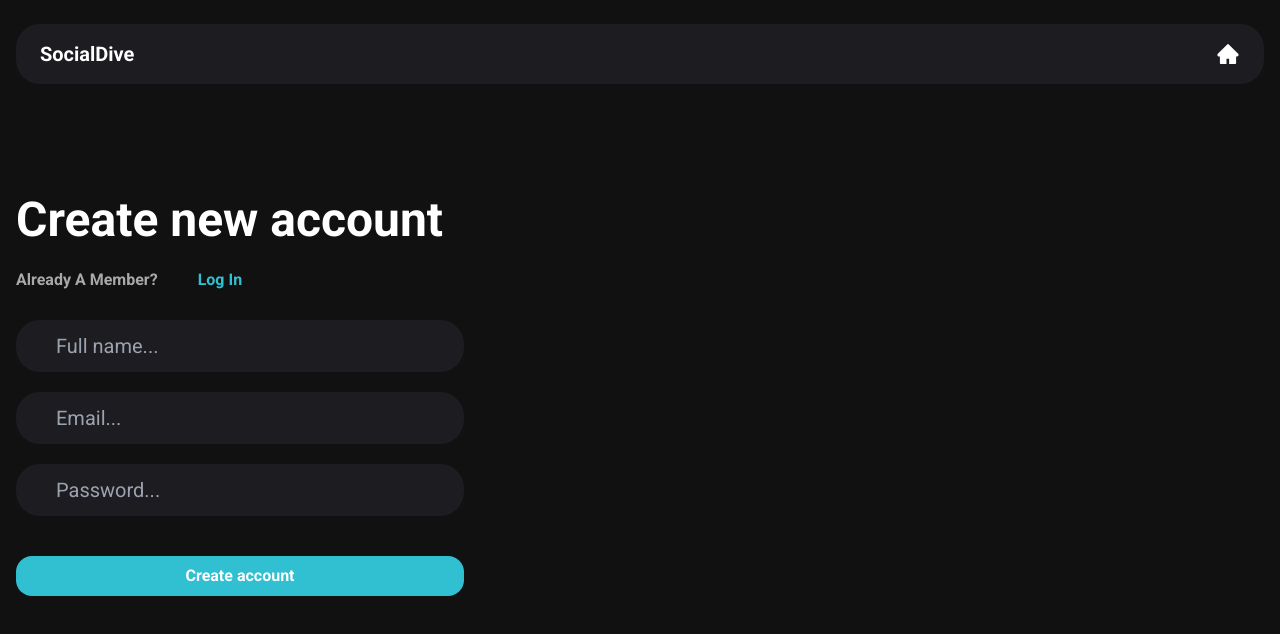
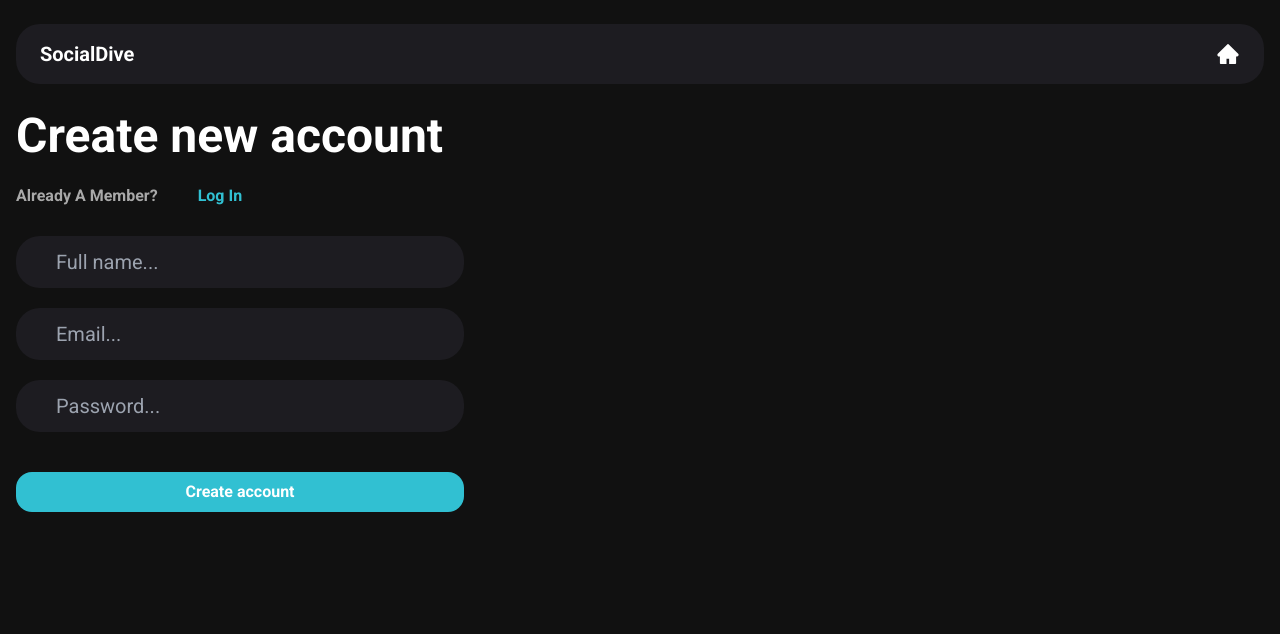
Before and after one commit to dumimerlusca/social-dive, a React (Create React App) app in the folder client/: page /register in a window 1280 px wide. Shown: the top 634 px of the page. Built offline with nearby package versions, Linux system fonts and the light colour scheme.

Commit message:
Added fixed position to the header

```diff
--- a/client/src/components/layout/Header.tsx
+++ b/client/src/components/layout/Header.tsx
@@ -11,12 +11,14 @@ const Header = () => {
   const isLoggedIn = useSelector(isLoggedInSelector);
 
   return (
-    <div className='container m-auto py-4 px-6 bg-primary rounded-3xl my-6'>
-      <div className='flex justify-between items-center gap-3'>
-        <h1 className='text-xl font-bold hidden sm:block'>SocialDive</h1>
-        {isLoggedIn && <SearchUsers />}
-        <div className='flex items-center gap-2 flex-shrink-0'>
-          {isMobile ? <MobileNavigation /> : <DesktopNavigation />}
+    <div className='container fixed top-0 left-1/2 -translate-x-1/2 bg-dark'>
+      <div className='py-4 px-6 bg-primary rounded-3xl my-6'>
+        <div className='flex justify-between items-center gap-3'>
+          <h1 className='text-xl font-bold hidden sm:block'>SocialDive</h1>
+          {isLoggedIn && <SearchUsers />}
+          <div className='flex items-center gap-2 flex-shrink-0'>
+            {isMobile ? <MobileNavigation /> : <DesktopNavigation />}
+          </div>
         </div>
       </div>
     </div>
--- a/client/src/components/layout/layouts.tsx
+++ b/client/src/components/layout/layouts.tsx
@@ -1,11 +1,11 @@
-import React from "react";
-import Header from "./Header";
+import React from 'react';
+import Header from './Header';
 
 export const AuthenticatedLayout: React.FC = ({ children }) => {
-	return (
-		<>
-			<Header />
-			{children}
-		</>
-	);
+  return (
+    <>
+      <Header />
+      <div className='mt-32'>{children}</div>
+    </>
+  );
 };
```
